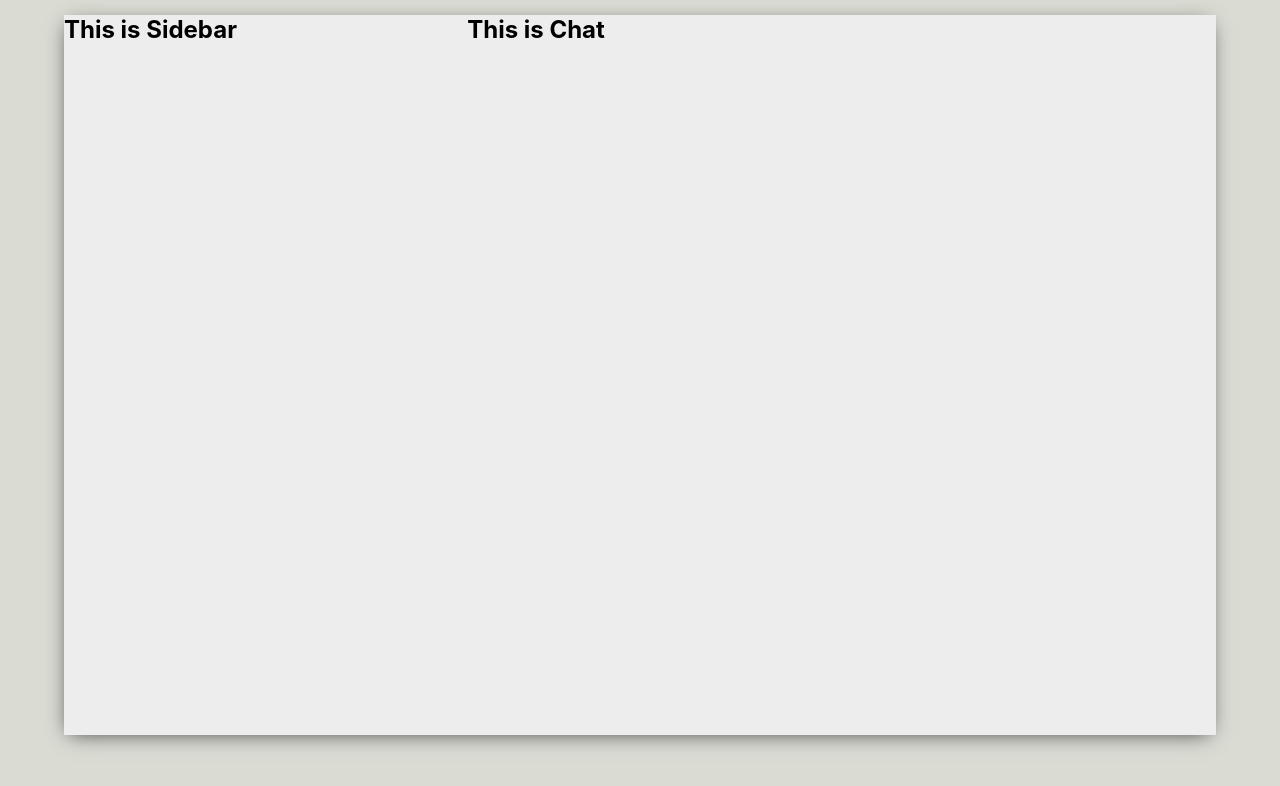
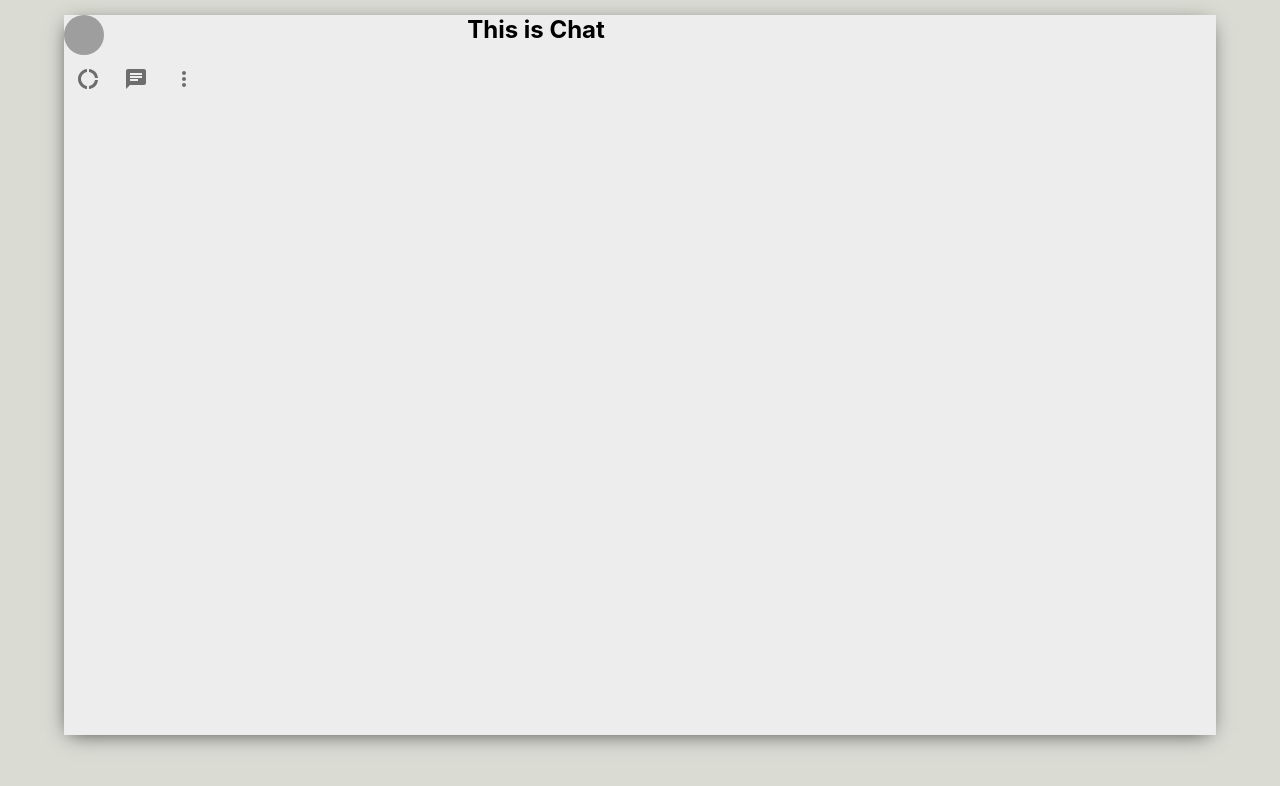
Before and after one commit to keddo/whatsapp-mern, a React (Create React App) app: page / in a window 1280 px wide. Shown: the top 786 px of the page. Built offline with nearby package versions, Linux system fonts and the light colour scheme; grey boxes are pictures that could not be loaded.

Commit message:
Add header to the sidebar

```diff
--- a/package.json
+++ b/package.json
@@ -3,6 +3,8 @@
   "version": "0.1.0",
   "private": true,
   "dependencies": {
+    "@material-ui/core": "^4.11.0",
+    "@material-ui/icons": "^4.9.1",
     "@testing-library/jest-dom": "^4.2.4",
     "@testing-library/react": "^9.5.0",
     "@testing-library/user-event": "^7.2.1",
--- a/src/Sidebar.js
+++ b/src/Sidebar.js
@@ -1,9 +1,26 @@
 import React from 'react'
 import './Sidebar.css';
+import DonutLargeIcon from '@material-ui/icons/DonutLarge';
+import ChatIcon from '@material-ui/icons/Chat';
+import MoreVertIcon from '@material-ui/icons/MoreVert';
+import { IconButton, Avatar } from '@material-ui/core';
 function Sidebar() {
     return (
         <div className="sidebar">
-            <h2>This is Sidebar</h2>
+            <div className="sidebar__header">
+                <Avatar src="https://cdn.pixabay.com/photo/2017/04/30/11/42/hijab-2272708_960_720.png"/>
+                <div className="sidebar_headerRight">
+                   <IconButton>
+                     <DonutLargeIcon/>
+                   </IconButton>
+                   <IconButton>
+                     <ChatIcon  />
+                   </IconButton>
+                   <IconButton>
+                     <MoreVertIcon/>
+                   </IconButton>
+                </div>
+            </div>
         </div>
     )
 }
```
Also changed, not shown: 1 other file (tests, documents, lock files or other folders).
